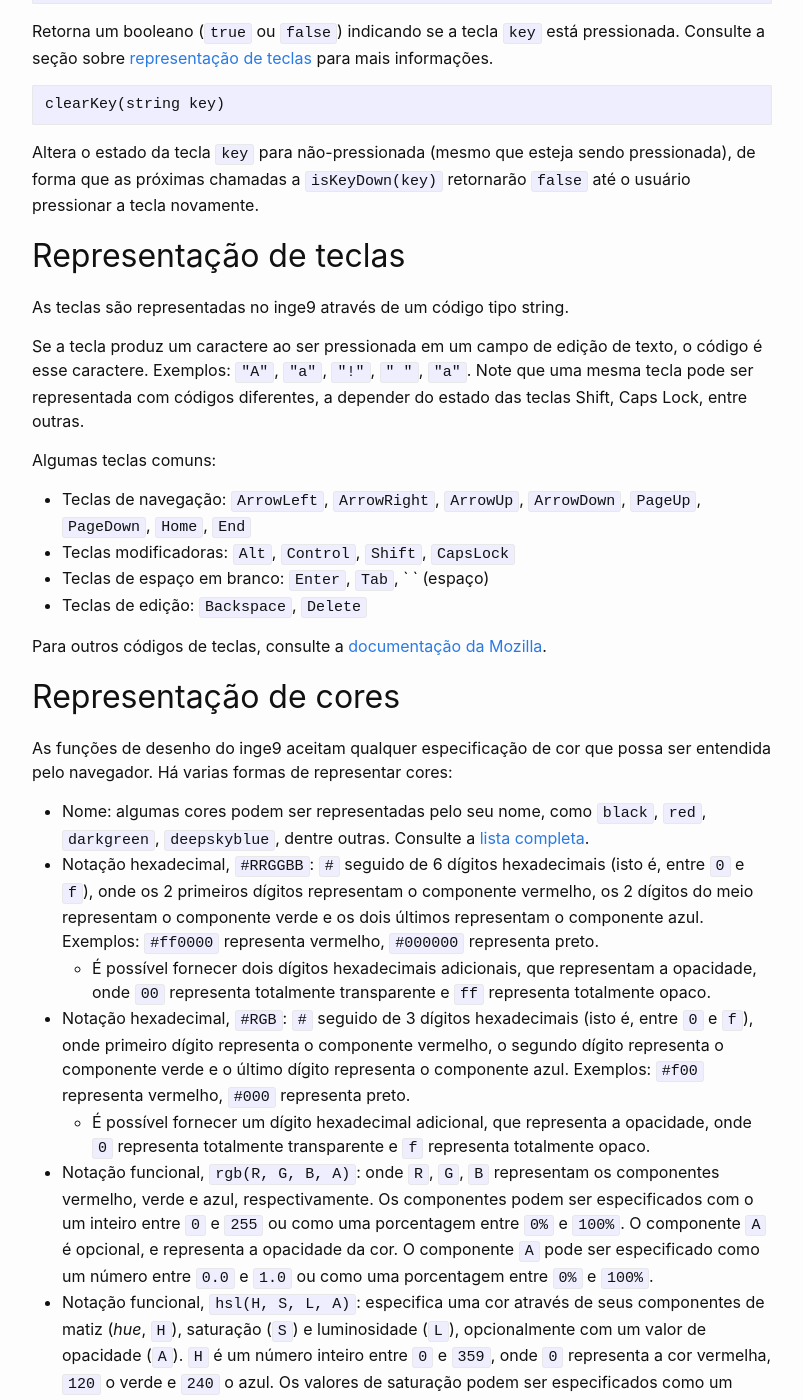
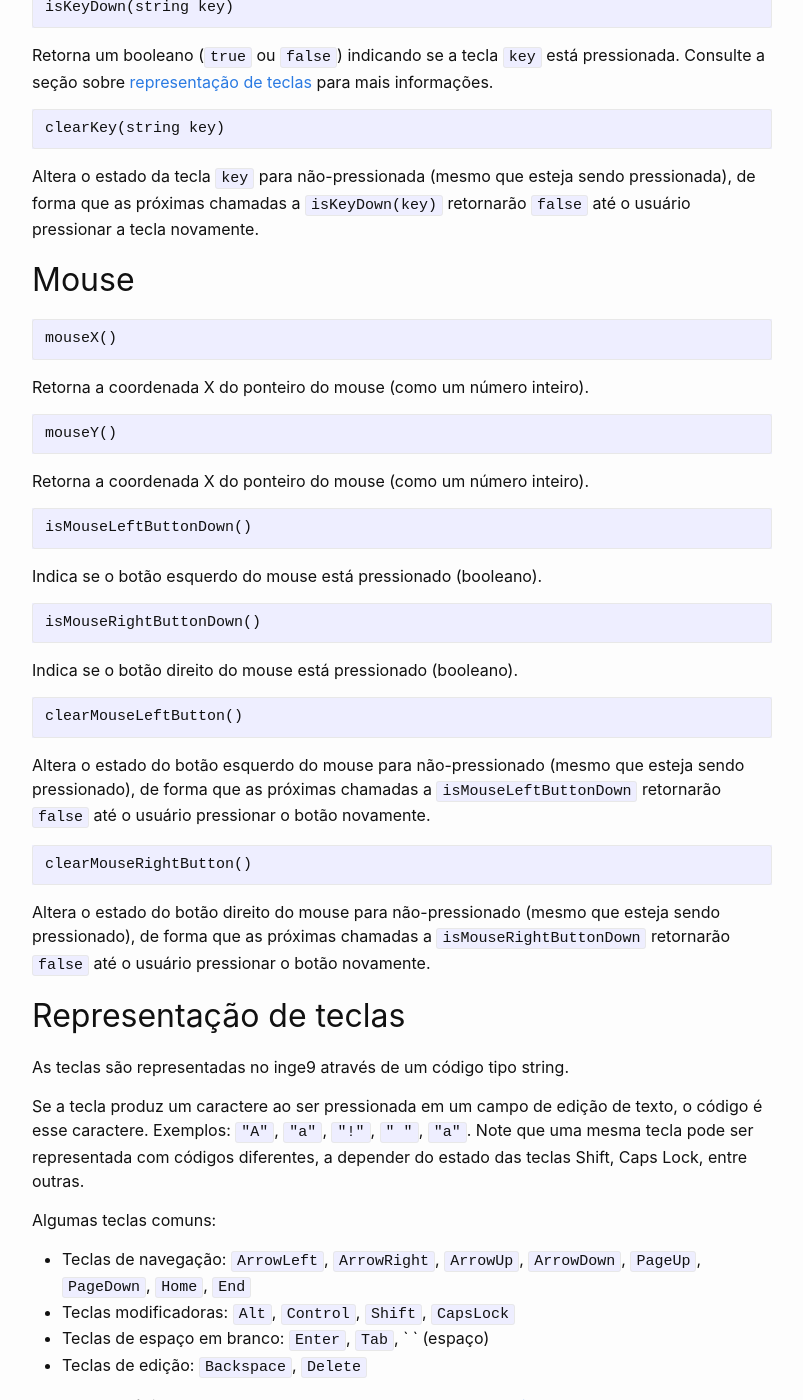
Before and after one commit to rodrigorgs/inge9, a Jekyll site: the page built from referencia.md, in a window 1280 px wide and 1400 px high, scrolled down 2981 px. Shown: the whole window, without its empty margins (238-1041 px from the left). Built offline with Jekyll 4.4.1, drawn with Linux system fonts in a browser that asks for light colours.

Commit message:
Adiciona suporte a mouse (#10)

````diff
--- a/referencia.md
+++ b/referencia.md
@@ -8,6 +8,7 @@ title: inge9 - referência
 - [Tela](#tela)
 - [Tempo](#tempo)
 - [Teclado](#teclado)
+- [Mouse](#mouse)
 - [Representação de teclas](#representação-de-teclas)
 - [Representação de cores](#representação-de-cores)
 
@@ -150,6 +151,43 @@ clearKey(string key)
 
 Altera o estado da tecla `key` para não-pressionada (mesmo que esteja sendo pressionada), de forma que as próximas chamadas a `isKeyDown(key)` retornarão `false` até o usuário pressionar a tecla novamente.
 
+## Mouse
+
+```c++
+mouseX()
+```
+
+Retorna a coordenada X do ponteiro do mouse (como um número inteiro).
+
+```c++
+mouseY()
+```
+
+Retorna a coordenada X do ponteiro do mouse (como um número inteiro).
+
+```c++
+isMouseLeftButtonDown()
+```
+
+Indica se o botão esquerdo do mouse está pressionado (booleano).
+
+```c++
+isMouseRightButtonDown()
+```
+
+Indica se o botão direito do mouse está pressionado (booleano).
+
+```c++
+clearMouseLeftButton()
+```
+
+Altera o estado do botão esquerdo do mouse para não-pressionado (mesmo que esteja sendo pressionado), de forma que as próximas chamadas a `isMouseLeftButtonDown` retornarão `false` até o usuário pressionar o botão novamente.
+
+```c++
+clearMouseRightButton()
+```
+
+Altera o estado do botão direito do mouse para não-pressionado (mesmo que esteja sendo pressionado), de forma que as próximas chamadas a `isMouseRightButtonDown` retornarão `false` até o usuário pressionar o botão novamente.
 
 ## Representação de teclas
 
````
Also changed, not shown: assets/JSCPP.es5.min.js.
